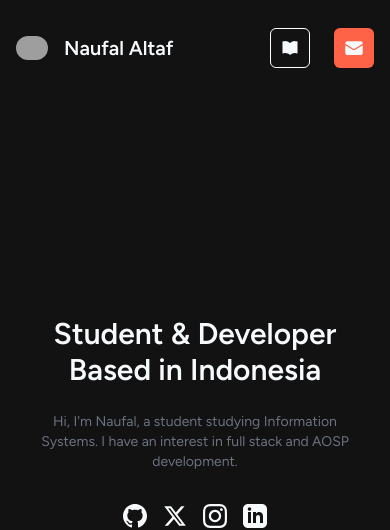
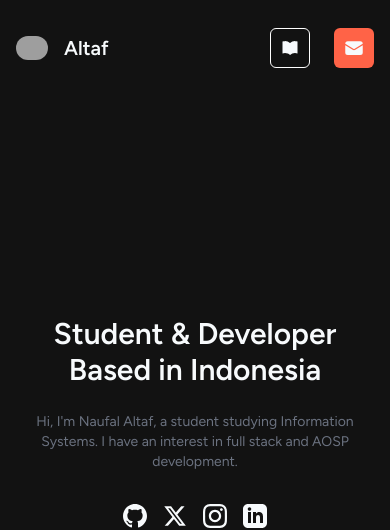
Before and after one commit to nawocci/site, a Next.js app: page / in a window 390 px wide. Shown: the top 530 px of the page. Built offline with nearby package versions, Linux system fonts and the light colour scheme; grey boxes are pictures that could not be loaded.

Commit message:
Hide full name on mobile navbar
Write full name on hero to compensate.

```diff
--- a/src/components/Hero.tsx
+++ b/src/components/Hero.tsx
@@ -5,7 +5,7 @@ export default function Hero() {
         Student & Developer<br/>Based in Indonesia
       </h1>
       <p className="text-center text-sm md:text-lg text-gray-500">
-        Hi, I&apos;m Naufal, a student studying Information Systems. I have an interest in full stack and AOSP development.
+        Hi, I&apos;m Naufal Altaf, a student studying Information Systems. I have an interest in full stack and AOSP development.
       </p>
     </div>
   );
--- a/src/components/Navbar.tsx
+++ b/src/components/Navbar.tsx
@@ -10,10 +10,11 @@ export default function Navbar() {
     <div className="flex justify-between items-center min-h-24 sm:min-h-32">
       <a href="/" className="flex items-center gap-4">
         <Image src="https://github.com/nawocci.png" alt="logo" width={32} height={32} className="rounded-full sm:w-10 sm:h-10" />
-        <h1 className="text-xl sm:text-2xl font-semibold">Naufal Altaf</h1>
+        <h1 className="text-xl sm:text-2xl font-semibold"><span className="hidden sm:inline">Naufal&nbsp;</span>Altaf</h1>
       </a>
       <div className="flex items-center gap-6">
-        <a href="/blog" className={`flex items-center justify-center w-10 h-10 sm:w-auto sm:h-auto px-0 sm:px-4 py-2 text-sm sm:text-base font-semibold ${pathname.startsWith('/blog') ? 'text-primary border-primary' : 'border-white'} border rounded-md lg:hover:text-primary lg:hover:border-primary duration-200`}>
+        <a href="/blog"
+           className={`flex items-center justify-center w-10 h-10 sm:w-auto sm:h-auto px-0 sm:px-4 py-2 text-sm sm:text-base font-semibold ${pathname.startsWith('/blog') ? 'text-primary border-primary' : 'border-white'} border rounded-md lg:hover:text-primary lg:hover:border-primary duration-200`}>
           <svg xmlns="http://www.w3.org/2000/svg" viewBox="0 0 24 24" fill="currentColor" className="w-5 h-5 sm:hidden">
             <path d="M12 6.042A8.967 8.967 0 006 3.75c-1.052 0-2.062.18-3 .512v14.25A8.987 8.987 0 016 18c2.305 0 4.408.867 6 2.292m0-14.25a8.966 8.966 0 016-2.292c1.052 0 2.062.18 3 .512v14.25A8.987 8.987 0 0018 18a8.967 8.967 0 00-6 2.292m0-14.25v14.25" />
           </svg>
```
